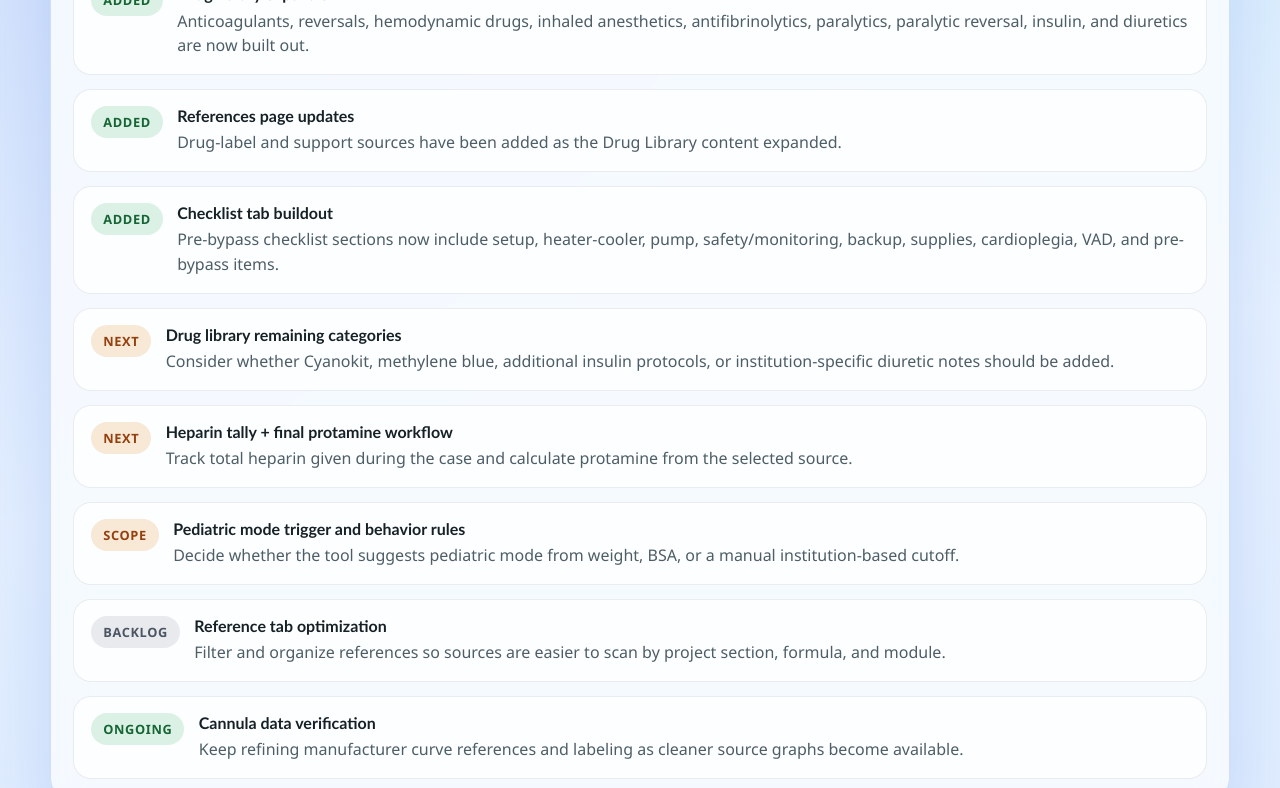
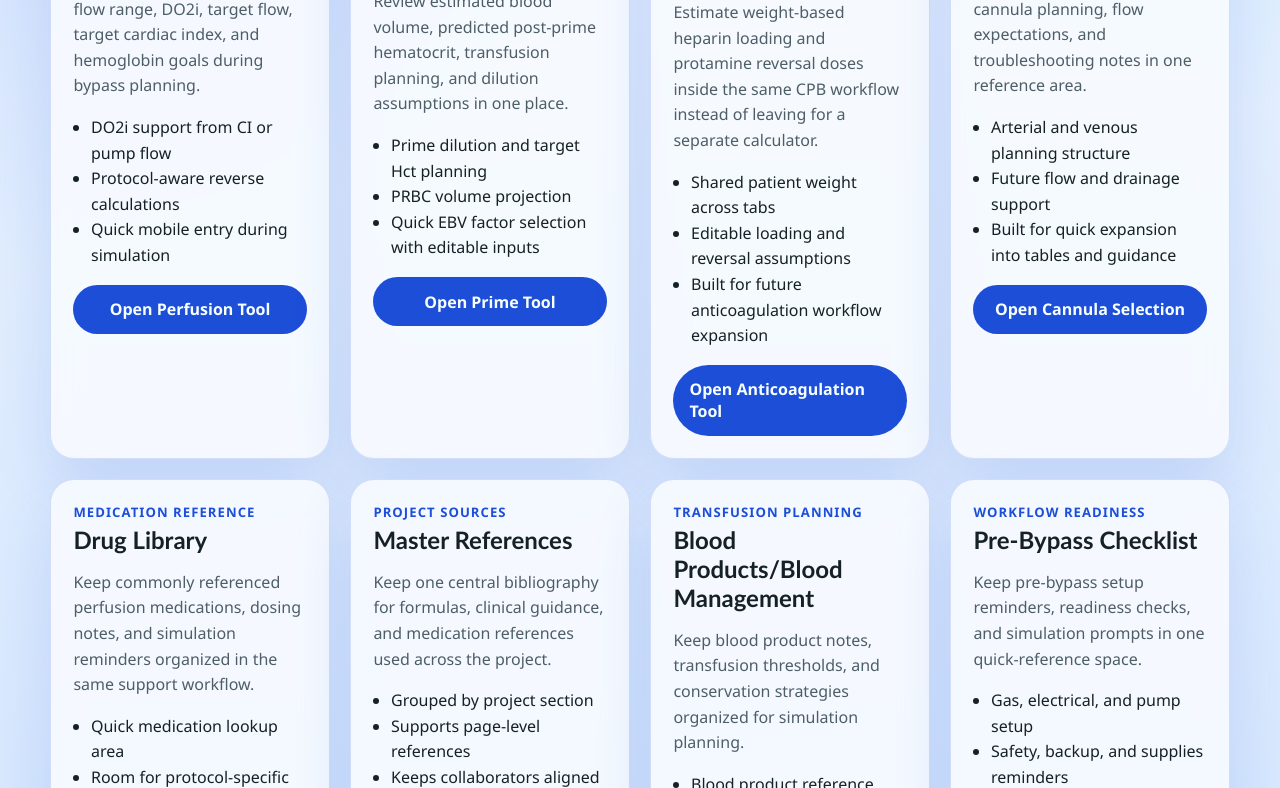
Before and after one commit to mydo650/CPB-Perfusion-Tool, a website: page index.html in a window 1280 px wide. Shown: the part 535-1323 px from the top of the page. Drawn offline with Linux system fonts and the light colour scheme.

Commit message:
Removed Checklist on homepage
Removed checklist on homepage

```diff
--- a/index.html
+++ b/index.html
@@ -4,7 +4,7 @@
     <meta charset="UTF-8" />
     <meta name="viewport" content="width=device-width, initial-scale=1.0" />
     <title>CPB Support Tools</title>
-    <link rel="stylesheet" href="./styles.css?v=pilot-mobile-36" />
+    <link rel="stylesheet" href="./styles.css?v=pilot-mobile-37" />
   </head>
   <body class="home-page">
     <main class="app-shell site-home">
@@ -31,75 +31,6 @@
         <a class="module-button page-link" href="./references.html" aria-current="false">References</a>
       </nav>
       <p class="mobile-nav-hint" aria-hidden="true">Swipe tabs left/right for more →</p>
-
-      <section class="home-roadmap" aria-label="Project roadmap and team checklist">
-        <article class="panel roadmap-checklist">
-          <div class="roadmap-header">
-            <div>
-              <p class="home-kicker">Live Checklist</p>
-              <h2>Current Build Queue</h2>
-            </div>
-          </div>
-          <div class="roadmap-list">
-            <div class="roadmap-item">
-              <span class="status-pill status-pill-green">Added</span>
-              <div>
-                <h3>Drug library expansion</h3>
-                <p>Anticoagulants, reversals, hemodynamic drugs, inhaled anesthetics, antifibrinolytics, paralytics, paralytic reversal, insulin, and diuretics are now built out.</p>
-              </div>
-            </div>
-            <div class="roadmap-item">
-              <span class="status-pill status-pill-green">Added</span>
-              <div>
-                <h3>References page updates</h3>
-                <p>Drug-label and support sources have been added as the Drug Library content expanded.</p>
-              </div>
-            </div>
-            <div class="roadmap-item">
-              <span class="status-pill status-pill-green">Added</span>
-              <div>
-                <h3>Checklist tab buildout</h3>
-                <p>Pre-bypass checklist sections now include setup, heater-cooler, pump, safety/monitoring, backup, supplies, cardioplegia, VAD, and pre-bypass items.</p>
-              </div>
-            </div>
-            <div class="roadmap-item">
-              <span class="status-pill status-pill-yellow">Next</span>
-              <div>
-                <h3>Drug library remaining categories</h3>
-                <p>Consider whether Cyanokit, methylene blue, additional insulin protocols, or institution-specific diuretic notes should be added.</p>
-              </div>
-            </div>
-            <div class="roadmap-item">
-              <span class="status-pill status-pill-yellow">Next</span>
-              <div>
-                <h3>Heparin tally + final protamine workflow</h3>
-                <p>Track total heparin given during the case and calculate protamine from the selected source.</p>
-              </div>
-            </div>
-            <div class="roadmap-item">
-              <span class="status-pill status-pill-yellow">Scope</span>
-              <div>
-                <h3>Pediatric mode trigger and behavior rules</h3>
-                <p>Decide whether the tool suggests pediatric mode from weight, BSA, or a manual institution-based cutoff.</p>
-              </div>
-            </div>
-            <div class="roadmap-item">
-              <span class="status-pill status-pill-gray">Backlog</span>
-              <div>
-                <h3>Reference tab optimization</h3>
-                <p>Filter and organize references so sources are easier to scan by project section, formula, and module.</p>
-              </div>
-            </div>
-            <div class="roadmap-item">
-              <span class="status-pill status-pill-green">Ongoing</span>
-              <div>
-                <h3>Cannula data verification</h3>
-                <p>Keep refining manufacturer curve references and labeling as cleaner source graphs become available.</p>
-              </div>
-            </div>
-          </div>
-        </article>
-      </section>
 
       <section class="home-grid" aria-label="Tool selection">
         <article class="panel home-card">
--- a/styles.css
+++ b/styles.css
@@ -248,77 +248,6 @@ h1 {
   gap: 1.25rem;
 }
 
-.home-roadmap {
-  margin-bottom: 1.25rem;
-}
-
-.roadmap-header {
-  display: flex;
-  align-items: flex-start;
-  justify-content: space-between;
-  gap: 1rem;
-}
-
-.roadmap-checklist {
-  display: grid;
-  gap: 1rem;
-}
-
-.roadmap-list {
-  display: grid;
-  gap: 0.85rem;
-}
-
-.roadmap-item {
-  display: grid;
-  grid-template-columns: auto minmax(0, 1fr);
-  gap: 0.9rem;
-  align-items: flex-start;
-  padding: 1rem 1.05rem;
-  border-radius: 18px;
-  background: rgba(255, 255, 255, 0.72);
-  border: 1px solid rgba(22, 33, 38, 0.08);
-}
-
-.roadmap-item h3 {
-  font-size: 1rem;
-}
-
-.roadmap-item p {
-  margin: 0.35rem 0 0;
-  color: var(--muted);
-  line-height: 1.55;
-}
-
-.status-pill {
-  display: inline-flex;
-  align-items: center;
-  justify-content: center;
-  min-height: 2rem;
-  padding: 0.35rem 0.75rem;
-  border-radius: 999px;
-  font-size: 0.8rem;
-  font-weight: 800;
-  letter-spacing: 0.05em;
-  text-transform: uppercase;
-  white-space: nowrap;
-}
-
-.status-pill-gray {
-  background: rgba(107, 114, 128, 0.14);
-  color: #4b5563;
-}
-
-.status-pill-green {
-  background: rgba(22, 163, 74, 0.14);
-  color: #166534;
-}
-
-.status-pill-yellow {
-  background: rgba(217, 119, 6, 0.16);
-  color: #92400e;
-}
-
 .home-card {
   display: grid;
   gap: 1rem;
```
Also changed, not shown: anticoagulation.html (+1 -1 lines), blood-management.html (+1 -1 lines), cannula-selection.html (+1 -1 lines), checklist.html (+1 -1 lines), drug-library.html (+1 -1 lines), electrolytes.html (+1 -1 lines), perfusion.html (+1 -1 lines), prime.html (+1 -1 lines), references.html (+1 -1 lines).
